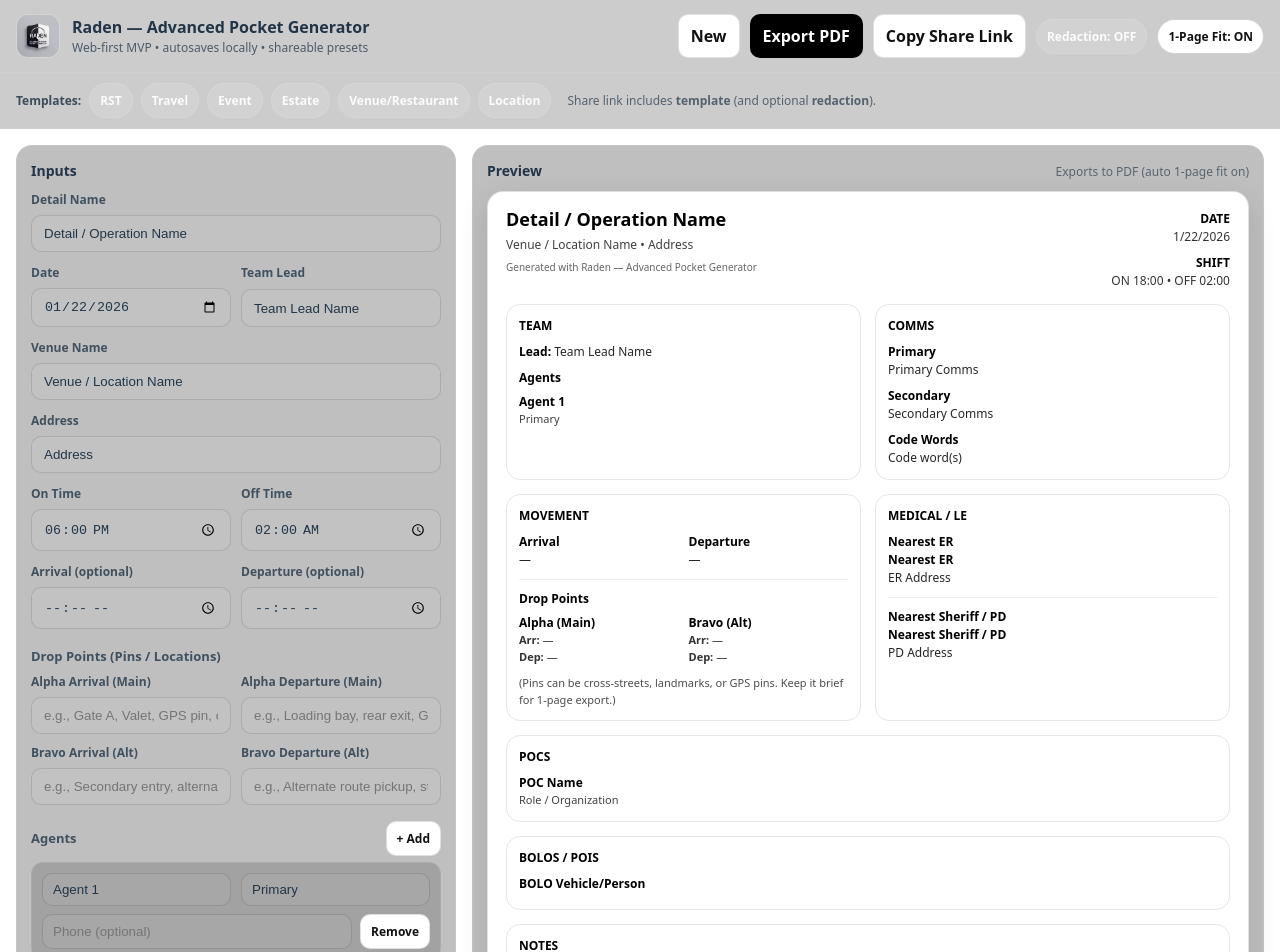
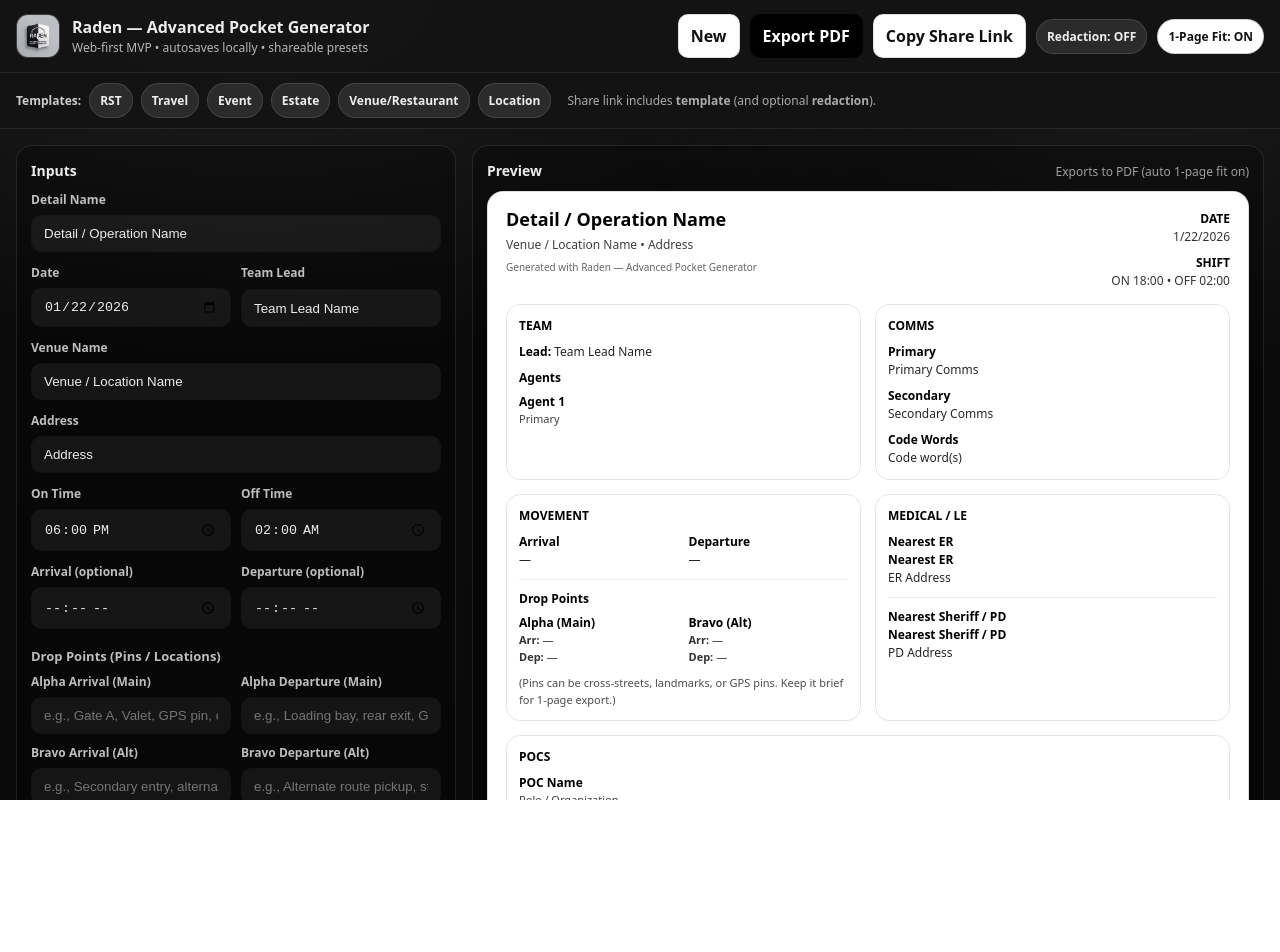
Before and after one commit to NewCodeOnDaBlock/the-pocket-advance-generator, a React (Vite) app: page / in a window 1280 px wide. Shown: the top 952 px of the page. After the commit the page ends 800 px from the top, so only its background shows below. Built offline with nearby package versions, Linux system fonts and the light colour scheme.

Commit message:
UI change

```diff
--- a/src/App.tsx
+++ b/src/App.tsx
@@ -199,13 +199,6 @@ function redactValue(
   return v && v.trim() ? replacement : "";
 }
 
-function computeExportScale(el: HTMLElement, targetHeightPx: number) {
-  const height = el.scrollHeight;
-  if (!height) return 1;
-  const scale = targetHeightPx / height;
-  return Math.min(1, Math.max(0.6, scale));
-}
-
 function pillStyle(active: boolean) {
   return {
     padding: "8px 10px",
@@ -397,7 +390,6 @@ export default function App() {
 
   async function handleExport() {
     if (!previewRef.current) return;
-
     const live = previewRef.current;
 
     // ✅ Clone the preview so we never mutate the live DOM
@@ -415,7 +407,6 @@ export default function App() {
     document.body.appendChild(holder);
 
     try {
-      // Optional: apply 1-page scaling to the clone only
       if (fitOnePage) {
         const targetHeightPx = 1056; // ~ letter page inner height at 96dpi
         const h =
@@ -461,8 +452,10 @@ export default function App() {
     ({
       display: "grid",
       gap: 10,
-      gridTemplateColumns: cols === 2 && !isInputsStack ? "1fr 1fr" : "1fr",
+      gridTemplateColumns:
+        cols === 2 && !isInputsStack ? "minmax(0,1fr) minmax(0,1fr)" : "1fr",
       alignItems: "stretch",
+      minWidth: 0,
     } as const);
 
   const field = {
@@ -492,21 +485,43 @@ export default function App() {
       style={{
         fontFamily:
           "ui-sans-serif, system-ui, -apple-system, Segoe UI, Roboto, Arial",
-      }}
-    >
+        height: "100vh",
+        background:
+          "radial-gradient(1200px 600px at 20% 0%, rgba(255,255,255,0.08), transparent 60%)," +
+          "radial-gradient(900px 500px at 90% 10%, rgba(255,255,255,0.06), transparent 60%)," +
+          "linear-gradient(180deg, #0b0b0c, #0a0a0b)",
+        color: "rgba(255,255,255,0.92)",
+      }}
+    >
+      {/* ✅ Stability CSS: single scroll container + remove blur + isolate painting */}
       <style>{`
         * { box-sizing: border-box; }
         input, select, textarea { box-sizing: border-box; }
+        html, body, #root { height: 100%; }
+        body { margin: 0; overflow: hidden; } /* ✅ ONE scroll container only */
+        .appShell { height: 100%; display: flex; flex-direction: column; }
+        .appScroll {
+          flex: 1;
+          overflow: auto;
+          -webkit-overflow-scrolling: touch;
+          contain: layout paint;      /* ✅ prevents repaint bleed */
+          isolation: isolate;         /* ✅ prevents layer blending smear */
+        }
+        .panel {
+          border: 1px solid rgba(255,255,255,0.10);
+          background: rgba(0,0,0,0.28);
+          border-radius: 16px;
+        }
       `}</style>
 
-      {/* Top bar */}
+      <div className="appShell">
+        {/* Top bar (NO backdrop-filter blur — fixes mac GPU “smear”) */}
         <div
           style={{
             position: "sticky",
             top: 0,
             zIndex: 10,
-          background: "rgba(0,0,0,0.20)",
-          backdropFilter: "blur(10px)",
+            background: "rgba(20,20,20,0.94)", // ✅ solid glass vibe, no blur
             borderBottom: "1px solid rgba(255,255,255,0.08)",
           }}
         >
@@ -599,6 +614,7 @@ export default function App() {
               <div style={{ fontSize: 12, fontWeight: 900, opacity: 0.85 }}>
                 Templates:
               </div>
+
               <button
                 onClick={() => applyTemplate("rst")}
                 style={pillStyle(template === "rst")}
@@ -637,14 +653,15 @@ export default function App() {
               </button>
 
               <div style={{ fontSize: 12, opacity: 0.7, marginLeft: 8 }}>
-              Share link includes <b>template</b> (and optional <b>redaction</b>
-              ).
-            </div>
-          </div>
-        </div>
-      </div>
-
-      {/* Main */}
+                Share link includes <b>template</b> (and optional{" "}
+                <b>redaction</b>).
+              </div>
+            </div>
+          </div>
+        </div>
+
+        {/* ✅ SINGLE scroll container (prevents the “DOM smear / duplicate text” artifact) */}
+        <div className="appScroll">
           <div
             style={{
               width: "100%",
@@ -664,15 +681,10 @@ export default function App() {
               }}
             >
               {/* FORM */}
-          <div
-            style={{
-              border: "1px solid rgba(255,255,255,0.10)",
-              background: "rgba(0,0,0,0.25)",
-              borderRadius: 16,
-              padding: 14,
-            }}
-          >
-            <h2 style={{ margin: "0 0 10px", fontSize: 14, fontWeight: 900 }}>
+              <div className="panel" style={{ padding: 14 }}>
+                <h2
+                  style={{ margin: "0 0 10px", fontSize: 14, fontWeight: 900 }}
+                >
                   Inputs
                 </h2>
 
@@ -780,7 +792,9 @@ export default function App() {
                             style={controlBase}
                             placeholder="e.g., Gate A, Valet, GPS pin, cross-street"
                             value={data.alphaArrival || ""}
-                        onChange={(e) => update("alphaArrival", e.target.value)}
+                            onChange={(e) =>
+                              update("alphaArrival", e.target.value)
+                            }
                           />
                         </div>
                         <div style={field}>
@@ -803,7 +817,9 @@ export default function App() {
                             style={controlBase}
                             placeholder="e.g., Secondary entry, alternate curb, GPS pin"
                             value={data.bravoArrival || ""}
-                        onChange={(e) => update("bravoArrival", e.target.value)}
+                            onChange={(e) =>
+                              update("bravoArrival", e.target.value)
+                            }
                           />
                         </div>
                         <div style={field}>
@@ -877,10 +893,11 @@ export default function App() {
                           <div
                             style={{
                               display: "grid",
-                          gridTemplateColumns: "1fr auto",
+                              gridTemplateColumns: "minmax(0,1fr) auto",
                               gap: 8,
                               marginTop: 8,
                               alignItems: "stretch",
+                              minWidth: 0,
                             }}
                           >
                             <input
@@ -921,10 +938,12 @@ export default function App() {
                         placeholder="Secondary comms"
                         style={controlBase}
                         value={data.secondaryComms || ""}
-                    onChange={(e) => update("secondaryComms", e.target.value)}
-                  />
-                  <input
-                    placeholder="Code word(s)"
+                        onChange={(e) =>
+                          update("secondaryComms", e.target.value)
+                        }
+                      />
+                      <input
+                        placeholder="Code Words / Challenge Phrases"
                         style={controlBase}
                         value={data.codeWords || ""}
                         onChange={(e) => update("codeWords", e.target.value)}
@@ -1040,9 +1059,10 @@ export default function App() {
                           <div
                             style={{
                               display: "grid",
-                          gridTemplateColumns: "1fr auto",
+                              gridTemplateColumns: "minmax(0,1fr) auto",
                               gap: 8,
                               marginTop: 8,
+                              minWidth: 0,
                             }}
                           >
                             <input
@@ -1094,7 +1114,9 @@ export default function App() {
                       }}
                     >
                       <div style={{ ...label, fontSize: 13 }}>BOLOs / POIs</div>
-                  <div style={{ display: "flex", gap: 8, flexWrap: "wrap" }}>
+                      <div
+                        style={{ display: "flex", gap: 8, flexWrap: "wrap" }}
+                      >
                         <button
                           onClick={() => addBolo("BOLO")}
                           style={{
@@ -1134,8 +1156,9 @@ export default function App() {
                               display: "grid",
                               gridTemplateColumns: isInputsStack
                                 ? "1fr"
-                            : "140px 1fr",
+                                : "140px minmax(0,1fr)",
                               gap: 8,
+                              minWidth: 0,
                             }}
                           >
                             <select
@@ -1170,7 +1193,9 @@ export default function App() {
                             }}
                             value={b.description || ""}
                             onChange={(e) =>
-                          updateBoloPoi(idx, { description: e.target.value })
+                              updateBoloPoi(idx, {
+                                description: e.target.value,
+                              })
                             }
                           />
 
@@ -1180,7 +1205,9 @@ export default function App() {
                               style={controlSmall}
                               value={b.lastKnown || ""}
                               onChange={(e) =>
-                            updateBoloPoi(idx, { lastKnown: e.target.value })
+                                updateBoloPoi(idx, {
+                                  lastKnown: e.target.value,
+                                })
                               }
                             />
                             <input
@@ -1220,7 +1247,11 @@ export default function App() {
                   <div style={{ marginTop: 4 }}>
                     <div style={{ ...label, fontSize: 13 }}>Notes</div>
                     <textarea
-                  style={{ ...controlBase, minHeight: 110, resize: "vertical" }}
+                      style={{
+                        ...controlBase,
+                        minHeight: 110,
+                        resize: "vertical",
+                      }}
                       value={data.notes || ""}
                       onChange={(e) => update("notes", e.target.value)}
                       placeholder="Anything important for the team..."
@@ -1230,14 +1261,7 @@ export default function App() {
               </div>
 
               {/* PREVIEW */}
-          <div
-            style={{
-              border: "1px solid rgba(255,255,255,0.10)",
-              background: "rgba(0,0,0,0.25)",
-              borderRadius: 16,
-              padding: 14,
-            }}
-          >
+              <div className="panel" style={{ padding: 14 }}>
                 <div
                   style={{
                     display: "flex",
@@ -1264,7 +1288,9 @@ export default function App() {
                       border: "1px solid rgba(0,0,0,0.12)",
                       borderRadius: 16,
                       padding: 18,
-                  boxShadow: "0 10px 30px rgba(0,0,0,0.12)",
+                      // ✅ Lighter shadow reduces GPU stress in scroll
+                      boxShadow: "0 8px 18px rgba(0,0,0,0.10)",
+                      contain: "paint", // ✅ preview paints in its own box
                     }}
                   >
                     <style>{`
@@ -1287,26 +1313,38 @@ export default function App() {
                     >
                       <div>
                         <div
-                      style={{ fontSize: 18, fontWeight: 900, lineHeight: 1.1 }}
+                          style={{
+                            fontSize: 18,
+                            fontWeight: 900,
+                            lineHeight: 1.1,
+                          }}
                         >
                           {header.title}
                         </div>
-                    <div style={{ marginTop: 6, fontSize: 12, opacity: 0.75 }}>
+                        <div
+                          style={{ marginTop: 6, fontSize: 12, opacity: 0.75 }}
+                        >
                           {vVenue} • {vAddress || "—"}
                         </div>
-                    <div style={{ marginTop: 6, fontSize: 10, opacity: 0.6 }}>
+                        <div
+                          style={{ marginTop: 6, fontSize: 10, opacity: 0.6 }}
+                        >
                           Generated with {APP_NAME}
                           {redactMode ? " • Redaction enabled" : ""}
                         </div>
                       </div>
 
                       <div style={{ textAlign: "right" }}>
-                    <div style={{ fontSize: 12, fontWeight: 900 }}>DATE</div>
+                        <div style={{ fontSize: 12, fontWeight: 900 }}>
+                          DATE
+                        </div>
                         <div style={{ fontSize: 12, opacity: 0.8 }}>
                           {header.date}
                         </div>
                         <div style={{ height: 8 }} />
-                    <div style={{ fontSize: 12, fontWeight: 900 }}>SHIFT</div>
+                        <div style={{ fontSize: 12, fontWeight: 900 }}>
+                          SHIFT
+                        </div>
                         <div style={{ fontSize: 12, opacity: 0.8 }}>
                           ON {data.timeOn} • OFF {data.timeOff}
                         </div>
@@ -1330,14 +1368,20 @@ export default function App() {
                         }}
                       >
                         <div
-                      style={{ fontSize: 12, fontWeight: 900, marginBottom: 8 }}
+                          style={{
+                            fontSize: 12,
+                            fontWeight: 900,
+                            marginBottom: 8,
+                          }}
                         >
                           TEAM
                         </div>
                         <div style={{ fontSize: 12 }}>
                           <div>
                             <span style={{ fontWeight: 800 }}>Lead:</span>{" "}
-                        <span style={{ opacity: 0.85 }}>{data.teamLead}</span>
+                            <span style={{ opacity: 0.85 }}>
+                              {data.teamLead}
+                            </span>
                           </div>
 
                           <div style={{ height: 8 }} />
@@ -1347,7 +1391,9 @@ export default function App() {
 
                           <div style={{ display: "grid", gap: 6 }}>
                             {data.agents.length === 0 ? (
-                          <div style={{ opacity: 0.7 }}>No agents listed.</div>
+                              <div style={{ opacity: 0.7 }}>
+                                No agents listed.
+                              </div>
                             ) : (
                               data.agents.map((a, idx) => (
                                 <div
@@ -1369,7 +1415,9 @@ export default function App() {
                                     >
                                       {a.name || "—"}
                                     </div>
-                                <div style={{ fontSize: 11, opacity: 0.75 }}>
+                                    <div
+                                      style={{ fontSize: 11, opacity: 0.75 }}
+                                    >
                                       {a.role || "Role"}
                                     </div>
                                   </div>
@@ -1401,7 +1449,11 @@ export default function App() {
                         }}
                       >
                         <div
-                      style={{ fontSize: 12, fontWeight: 900, marginBottom: 8 }}
+                          style={{
+                            fontSize: 12,
+                            fontWeight: 900,
+                            marginBottom: 8,
+                          }}
                         >
                           COMMS
                         </div>
@@ -1435,7 +1487,11 @@ export default function App() {
                         }}
                       >
                         <div
-                      style={{ fontSize: 12, fontWeight: 900, marginBottom: 8 }}
+                          style={{
+                            fontSize: 12,
+                            fontWeight: 900,
+                            marginBottom: 8,
+                          }}
                         >
                           MOVEMENT
                         </div>
@@ -1474,7 +1530,9 @@ export default function App() {
                               }}
                             >
                               <div>
-                            <div style={{ fontWeight: 800 }}>Alpha (Main)</div>
+                                <div style={{ fontWeight: 800 }}>
+                                  Alpha (Main)
+                                </div>
                                 <div style={{ fontSize: 11, opacity: 0.8 }}>
                                   <span style={{ fontWeight: 900 }}>Arr:</span>{" "}
                                   {vAlphaArr?.trim() ? vAlphaArr : "—"}
@@ -1486,7 +1544,9 @@ export default function App() {
                               </div>
 
                               <div>
-                            <div style={{ fontWeight: 800 }}>Bravo (Alt)</div>
+                                <div style={{ fontWeight: 800 }}>
+                                  Bravo (Alt)
+                                </div>
                                 <div style={{ fontSize: 11, opacity: 0.8 }}>
                                   <span style={{ fontWeight: 900 }}>Arr:</span>{" "}
                                   {vBravoArr?.trim() ? vBravoArr : "—"}
@@ -1500,8 +1560,8 @@ export default function App() {
                           </div>
 
                           <div style={{ opacity: 0.7, fontSize: 11 }}>
-                        (Pins can be cross-streets, landmarks, or GPS pins. Keep
-                        it brief for 1-page export.)
+                            (Pins can be cross-streets, landmarks, or GPS pins.
+                            Keep it brief for 1-page export.)
                           </div>
                         </div>
                       </section>
@@ -1514,7 +1574,11 @@ export default function App() {
                         }}
                       >
                         <div
-                      style={{ fontSize: 12, fontWeight: 900, marginBottom: 8 }}
+                          style={{
+                            fontSize: 12,
+                            fontWeight: 900,
+                            marginBottom: 8,
+                          }}
                         >
                           MEDICAL / LE
                         </div>
@@ -1524,8 +1588,12 @@ export default function App() {
                             <div style={{ fontWeight: 800 }}>
                               {data.erName || "—"}
                             </div>
-                        <div style={{ opacity: 0.85 }}>{vErAddress || ""}</div>
-                        <div style={{ opacity: 0.85 }}>{vErPhone || ""}</div>
+                            <div style={{ opacity: 0.85 }}>
+                              {vErAddress || ""}
+                            </div>
+                            <div style={{ opacity: 0.85 }}>
+                              {vErPhone || ""}
+                            </div>
                           </div>
 
                           <div
@@ -1540,8 +1608,12 @@ export default function App() {
                             <div style={{ fontWeight: 800 }}>
                               {data.leName || "—"}
                             </div>
-                        <div style={{ opacity: 0.85 }}>{vLeAddress || ""}</div>
-                        <div style={{ opacity: 0.85 }}>{vLePhone || ""}</div>
+                            <div style={{ opacity: 0.85 }}>
+                              {vLeAddress || ""}
+                            </div>
+                            <div style={{ opacity: 0.85 }}>
+                              {vLePhone || ""}
+                            </div>
                           </div>
                         </div>
                       </section>
@@ -1556,7 +1628,11 @@ export default function App() {
                       }}
                     >
                       <div
-                    style={{ fontSize: 12, fontWeight: 900, marginBottom: 8 }}
+                        style={{
+                          fontSize: 12,
+                          fontWeight: 900,
+                          marginBottom: 8,
+                        }}
                       >
                         POCS
                       </div>
@@ -1629,7 +1705,11 @@ export default function App() {
                       }}
                     >
                       <div
-                    style={{ fontSize: 12, fontWeight: 900, marginBottom: 8 }}
+                        style={{
+                          fontSize: 12,
+                          fontWeight: 900,
+                          marginBottom: 8,
+                        }}
                       >
                         BOLOS / POIS
                       </div>
@@ -1665,7 +1745,11 @@ export default function App() {
 
                               <div
                                 className="boloSmall"
-                            style={{ marginTop: 4, display: "grid", gap: 4 }}
+                                style={{
+                                  marginTop: 4,
+                                  display: "grid",
+                                  gap: 4,
+                                }}
                               >
                                 {b.lastKnown?.trim() ? (
                                   <div style={{ fontSize: 11, opacity: 0.8 }}>
@@ -1677,7 +1761,9 @@ export default function App() {
                                 ) : null}
                                 {b.action?.trim() ? (
                                   <div style={{ fontSize: 11, opacity: 0.8 }}>
-                                <span style={{ fontWeight: 900 }}>Action:</span>{" "}
+                                    <span style={{ fontWeight: 900 }}>
+                                      Action:
+                                    </span>{" "}
                                     {b.action}
                                   </div>
                                 ) : null}
@@ -1697,7 +1783,11 @@ export default function App() {
                       }}
                     >
                       <div
-                    style={{ fontSize: 12, fontWeight: 900, marginBottom: 8 }}
+                        style={{
+                          fontSize: 12,
+                          fontWeight: 900,
+                          marginBottom: 8,
+                        }}
                       >
                         NOTES
                       </div>
@@ -1732,14 +1822,13 @@ export default function App() {
             </div>
 
             <div
+              className="panel"
               style={{
                 marginTop: 14,
-            border: "1px solid rgba(255,255,255,0.10)",
-            background: "rgba(0,0,0,0.18)",
-            borderRadius: 16,
                 padding: 12,
                 fontSize: 12,
                 opacity: 0.85,
+                background: "rgba(0,0,0,0.22)",
               }}
             >
               <div style={{ fontWeight: 900, marginBottom: 6 }}>
@@ -1752,5 +1841,7 @@ export default function App() {
             </div>
           </div>
         </div>
+      </div>
+    </div>
   );
 }
```
Lines whose indentation alone changed are shown as unchanged.
